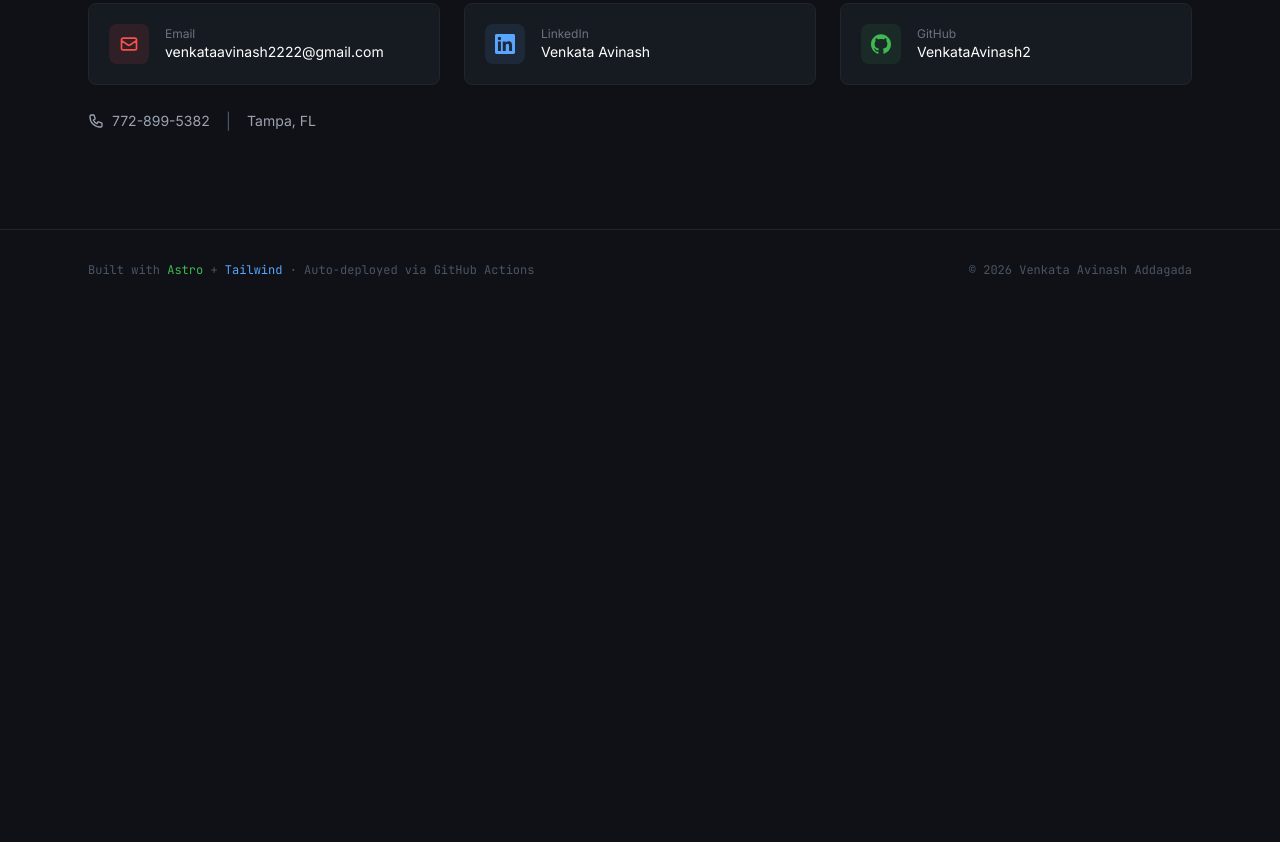
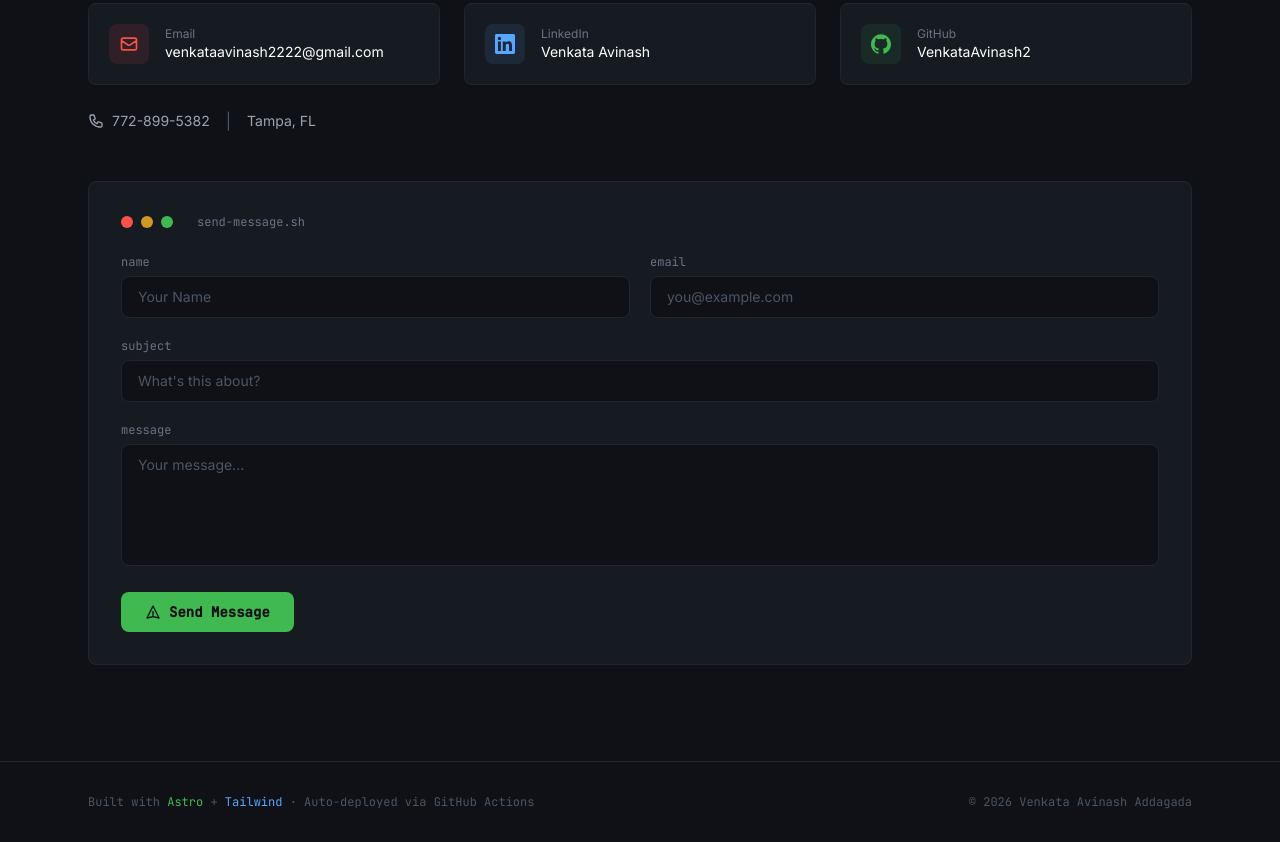
Before and after one commit to Avinash2424/VenkataAvinash.github.io, an Astro site in the folder portfolio/: page / in a window 1280 px wide. Shown: the part 6841-7683 px from the top of the page. Before the commit the page ends 7151 px from the top, so only its background shows below. Built offline with nearby package versions, Linux system fonts and the light colour scheme; Astro itself is replaced by a stand-in of ours.

Commit message:
Updated the forms and linkedin

```diff
--- a/portfolio/src/components/Contact.astro
+++ b/portfolio/src/components/Contact.astro
@@ -23,7 +23,7 @@
       </a>
 
       <a
-        href="https://www.linkedin.com/in/addagada-venkata-avinash-3829b8139"
+        href="https://www.linkedin.com/in/venkata-avinash-addagada-3829b8139"
         target="_blank"
         rel="noopener noreferrer"
         class="flex items-center gap-4 rounded-lg border border-panel-border bg-panel-light p-5 transition-all hover:border-accent-green/40"
@@ -70,5 +70,120 @@
       <span class="text-gray-600">|</span>
       <span class="text-sm text-gray-400">Tampa, FL</span>
     </div>
+
+    <!-- Contact Form (powered by Formspree) -->
+    <div class="mt-12 rounded-lg border border-panel-border bg-panel-light p-8">
+      <div class="mb-6 flex items-center gap-2">
+        <span class="h-3 w-3 rounded-full bg-accent-red"></span>
+        <span class="h-3 w-3 rounded-full bg-accent-yellow"></span>
+        <span class="h-3 w-3 rounded-full bg-accent-green"></span>
+        <span class="ml-4 font-mono text-xs text-gray-500">send-message.sh</span>
+      </div>
+
+      <form
+        action="https://formspree.io/f/xojpwlag"
+        method="POST"
+        id="contact-form"
+        class="space-y-5"
+      >
+        <div class="grid gap-5 md:grid-cols-2">
+          <div>
+            <label for="name" class="mb-1.5 block font-mono text-xs text-gray-500">name</label>
+            <input
+              type="text"
+              id="name"
+              name="name"
+              required
+              placeholder="Your Name"
+              class="w-full rounded-lg border border-panel-border bg-panel px-4 py-2.5 text-sm text-white placeholder-gray-600 transition-colors focus:border-accent-green focus:outline-none"
+            />
+          </div>
+          <div>
+            <label for="email" class="mb-1.5 block font-mono text-xs text-gray-500">email</label>
+            <input
+              type="email"
+              id="email"
+              name="email"
+              required
+              placeholder="you@example.com"
+              class="w-full rounded-lg border border-panel-border bg-panel px-4 py-2.5 text-sm text-white placeholder-gray-600 transition-colors focus:border-accent-green focus:outline-none"
+            />
+          </div>
+        </div>
+
+        <div>
+          <label for="subject" class="mb-1.5 block font-mono text-xs text-gray-500">subject</label>
+          <input
+            type="text"
+            id="subject"
+            name="_subject"
+            required
+            placeholder="What's this about?"
+            class="w-full rounded-lg border border-panel-border bg-panel px-4 py-2.5 text-sm text-white placeholder-gray-600 transition-colors focus:border-accent-green focus:outline-none"
+          />
+        </div>
+
+        <div>
+          <label for="message" class="mb-1.5 block font-mono text-xs text-gray-500">message</label>
+          <textarea
+            id="message"
+            name="message"
+            rows="5"
+            required
+            placeholder="Your message..."
+            class="w-full resize-none rounded-lg border border-panel-border bg-panel px-4 py-2.5 text-sm text-white placeholder-gray-600 transition-colors focus:border-accent-green focus:outline-none"
+          ></textarea>
+        </div>
+
+        <!-- Honeypot spam protection -->
+        <input type="text" name="_gotcha" style="display:none" />
+
+        <button
+          type="submit"
+          class="inline-flex items-center gap-2 rounded-lg bg-accent-green px-6 py-2.5 font-mono text-sm font-semibold text-panel transition-all hover:bg-accent-green/90 focus:outline-none focus:ring-2 focus:ring-accent-green/50"
+        >
+          <svg class="h-4 w-4" fill="none" stroke="currentColor" viewBox="0 0 24 24">
+            <path stroke-linecap="round" stroke-linejoin="round" stroke-width="2" d="M12 19l9 2-9-18-9 18 9-2zm0 0v-8" />
+          </svg>
+          Send Message
+        </button>
+      </form>
+
+      <!-- Success/Error messages -->
+      <div id="form-success" class="mt-4 hidden rounded-lg border border-accent-green/30 bg-accent-green/10 p-4">
+        <p class="font-mono text-sm text-accent-green">Message sent successfully! I'll get back to you soon.</p>
+      </div>
+      <div id="form-error" class="mt-4 hidden rounded-lg border border-accent-red/30 bg-accent-red/10 p-4">
+        <p class="font-mono text-sm text-accent-red">Something went wrong. Please try emailing me directly.</p>
+      </div>
+    </div>
   </div>
 </section>
+
+<script>
+  const form = document.getElementById("contact-form") as HTMLFormElement;
+  const successEl = document.getElementById("form-success");
+  const errorEl = document.getElementById("form-error");
+
+  form?.addEventListener("submit", async (e) => {
+    e.preventDefault();
+    successEl?.classList.add("hidden");
+    errorEl?.classList.add("hidden");
+
+    try {
+      const res = await fetch(form.action, {
+        method: "POST",
+        body: new FormData(form),
+        headers: { Accept: "application/json" },
+      });
+      if (res.ok) {
+        form.reset();
+        successEl?.classList.remove("hidden");
+      } else {
+        errorEl?.classList.remove("hidden");
+      }
+    } catch {
+      errorEl?.classList.remove("hidden");
+    }
+  });
+</script>
```
